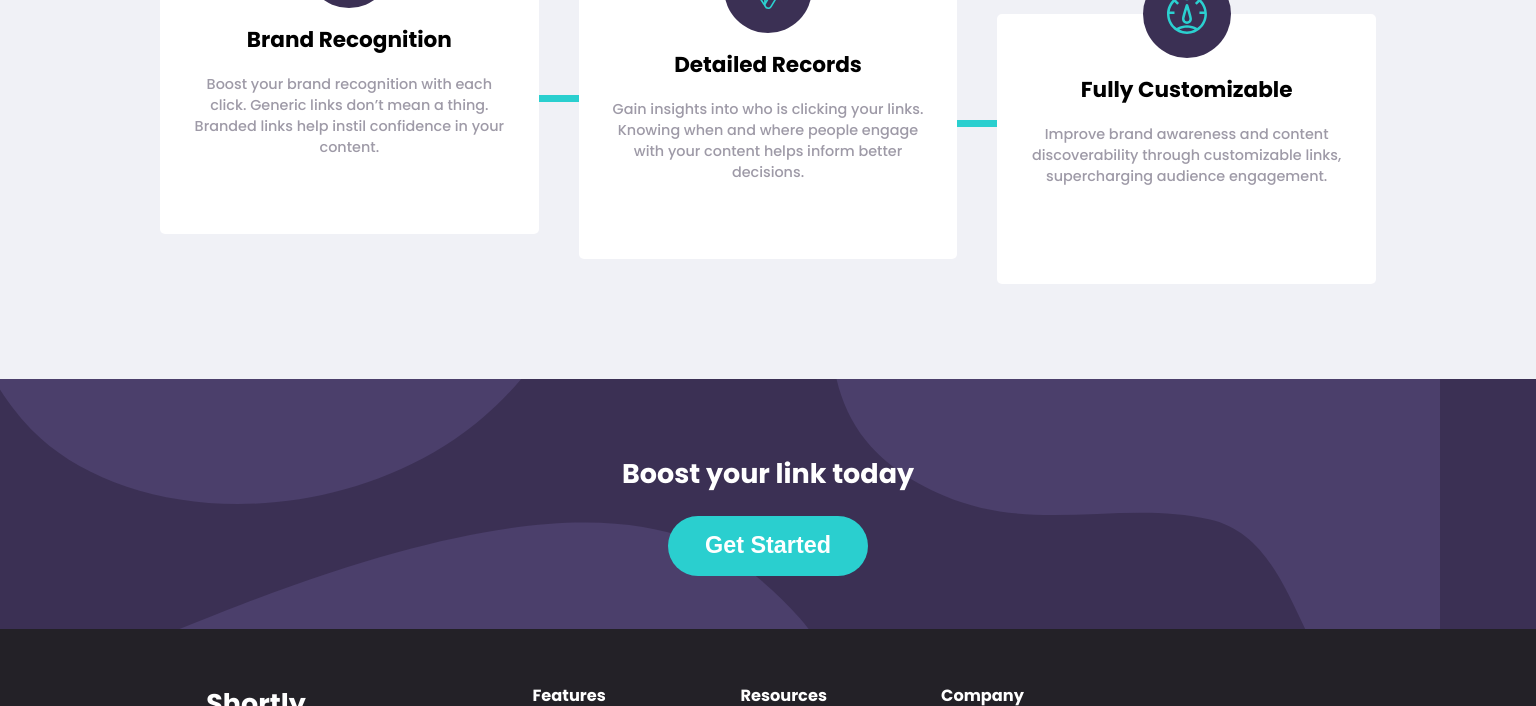
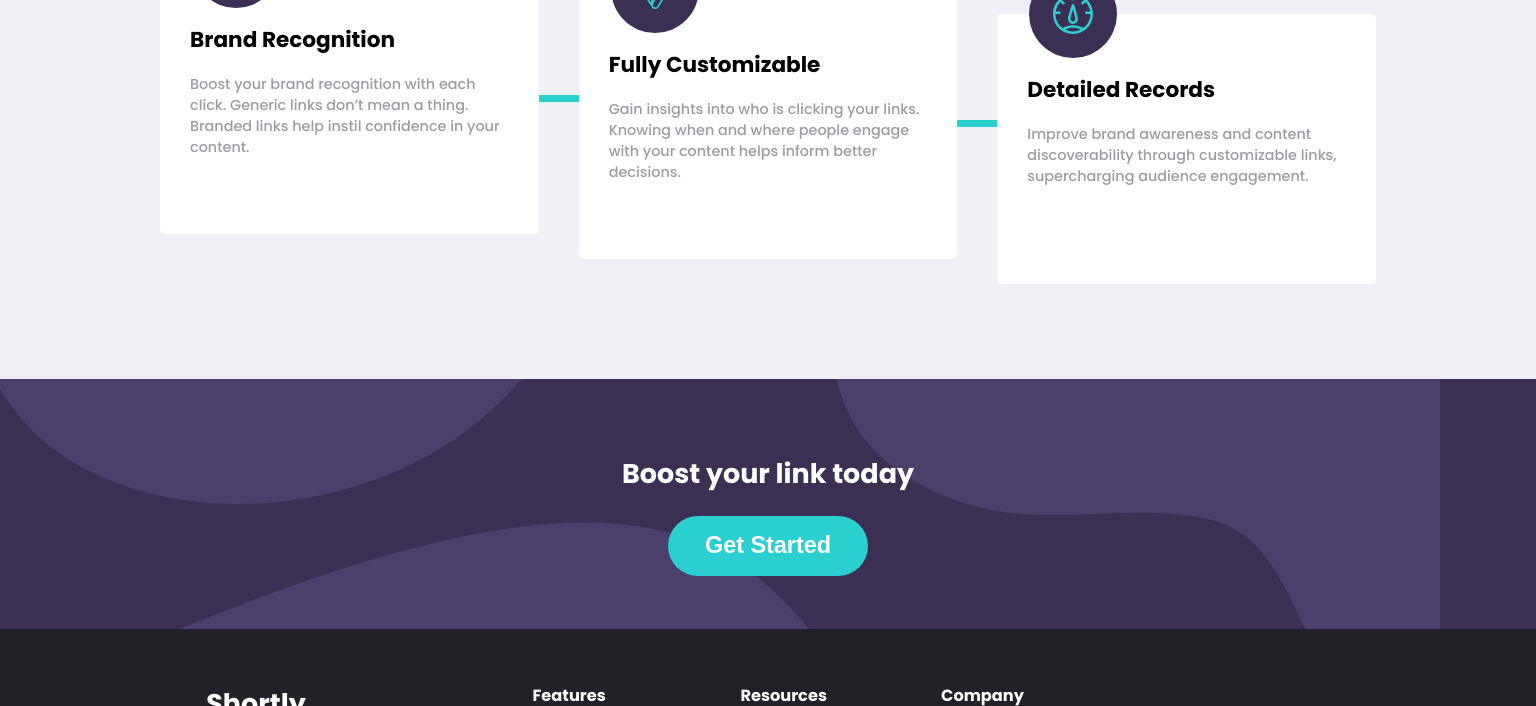
Before and after one commit to BraianLopez10/url-link, a plain HTML site: page index.html in a window 1536 px wide. Shown: the part 1086-1792 px from the top of the page. Drawn offline with Linux system fonts and the light colour scheme; a script that the page names is missing.

Commit message:
fixed services box"

```diff
--- a/index.html
+++ b/index.html
@@ -112,7 +112,7 @@
                     alt="ico-service"
                   />
                 </div>
-                <h1 class="title-h1">Detailed Records</h1>
+                <h1 class="title-h1">Fully Customizable</h1>
                 <p class="copy">
                   Gain insights into who is clicking your links. Knowing when
                   and where people engage with your content helps inform better
@@ -127,7 +127,7 @@
                     alt="ico-service"
                   />
                 </div>
-                <h1 class="title-h1">Fully Customizable</h1>
+                <h1 class="title-h1">Detailed Records</h1>
                 <p class="copy">
                   Improve brand awareness and content discoverability through
                   customizable links, supercharging audience engagement.
--- a/src/sass/index.scss
+++ b/src/sass/index.scss
@@ -33,6 +33,7 @@ body {
   font-family: "Poppins";
   font-size: 18px;
   overflow: hidden;
+  min-width: 375px;
 }
 .wrapper {
   padding: 20px;
--- a/src/sass/services.scss
+++ b/src/sass/services.scss
@@ -64,6 +64,12 @@
         padding: 0 360px;
       }
     }
+    &__box {
+      text-align: left;
+      &__imgcontainer {
+        left: 32px;
+      }
+    }
     &__items {
       grid-template-columns: 1fr 1fr 1fr;
       grid-column-gap: 40px;
```
Also changed, not shown: static/css/index.css, 2 other files.
